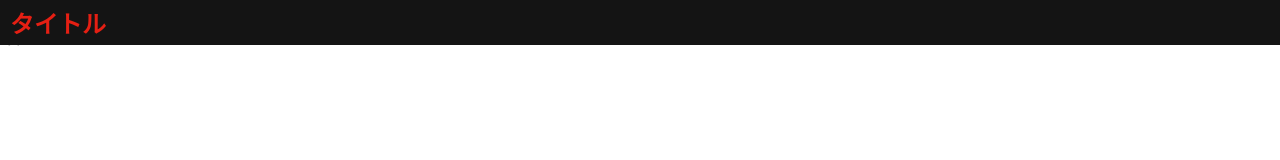
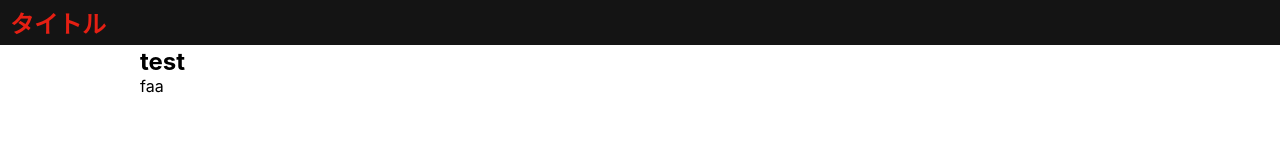
Before and after one commit to KataokaHirotaka/movie-history-app, a Next.js app: page / in a window 1280 px wide. Shown: the top 160 px of the page. Built offline with nearby package versions, Linux system fonts and the light colour scheme.

Commit message:
メインページの実装

```diff
--- a/src/pages/index.tsx
+++ b/src/pages/index.tsx
@@ -1,13 +1,30 @@
 import type { NextPage } from 'next'
+import styled from 'styled-components'
 import { HomeLayout } from '../components/layouts/HomeLayout'
 
 const Home: NextPage = () => {
   return (
     <HomeLayout>
-      <h2>test</h2>
-      <a href="">faa</a>
+      <Main>
+        <h2>test</h2>
+        <a href="">faa</a>
+      </Main>
     </HomeLayout>
   )
 }
 
 export default Home
+
+
+/**
+ * スタイル定義
+ */
+
+const Main = styled.main`
+  ${({ theme }) => theme.breakpoint.base`
+    // padding: 47px ${theme.space[2]} 0;
+    max-width: 1000px;
+    margin: 0 auto;
+    padding-top: 47px;
+  `}
+`
```
